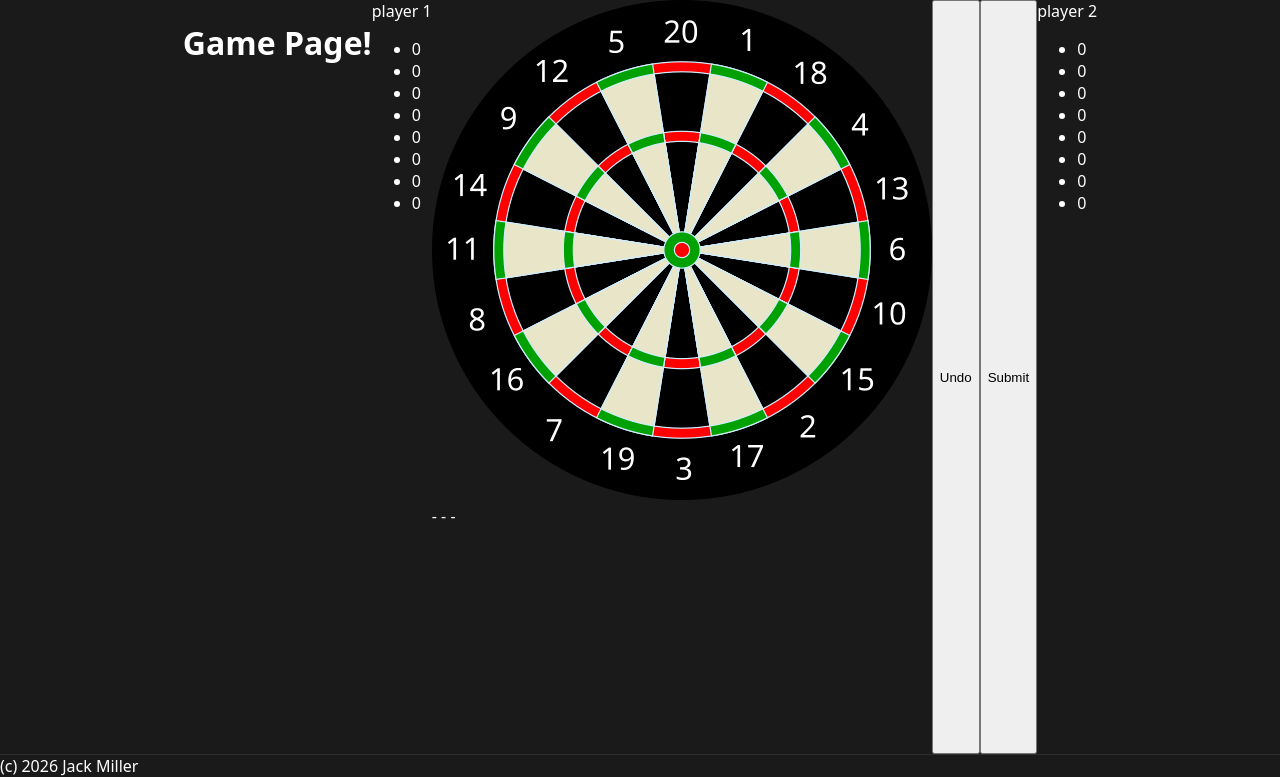
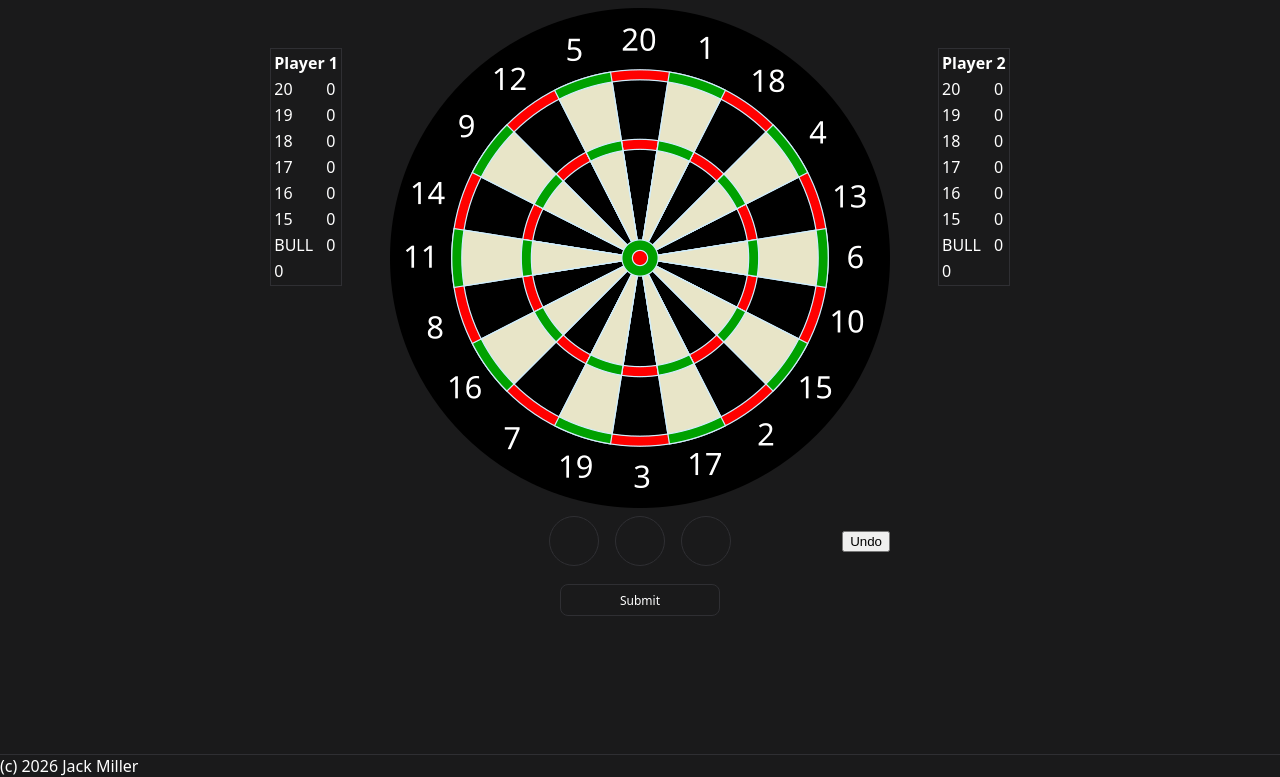
Before and after one commit to millerjw2000/python_dartbot, a Flask app: page /new_game in a window 1280 px wide. Shown: the part 23-800 px from the top of the page. Run offline with Flask 3, Linux system fonts and the light colour scheme; some libraries are stand-ins or nearby versions.

Commit message:
front end stlying

```diff
--- a/static/dartboard.js
+++ b/static/dartboard.js
@@ -36,9 +36,9 @@ const board = document.getElementById("dartboard");
 let throws = []
 
 function renderEntries() {
-    document.getElementById('dart1').textContent = throws[0] || '-'
-    document.getElementById('dart2').textContent = throws[1] || '-'
-    document.getElementById('dart3').textContent = throws[2] || '-'
+    document.getElementById('dart1').textContent = throws[0] || ''
+    document.getElementById('dart2').textContent = throws[1] || ''
+    document.getElementById('dart3').textContent = throws[2] || ''
 }
 
 function getArea(r, angle) {
--- a/static/styles.css
+++ b/static/styles.css
@@ -34,4 +34,67 @@ footer {
 #dartboard {
     width: 500px;
     height: 500px;
+    margin-top: .5rem;
 }
+
+.scoreboard {
+    margin: 3rem;
+}
+
+.scoreboard table {
+    border: 1px solid var(--secondary-color);
+}
+
+.form_section {
+    margin-top: 1rem;
+    display: flex;
+    flex-direction: column;
+    justify-content: center;
+}
+
+.entry_section {
+    display: flex;
+    align-items: center;
+    margin-bottom: 2rem;
+}
+
+.entries {
+    display: flex;
+    position: absolute;
+    left: 50%;
+    transform: translateX(-50%);
+    flex: 1;
+    font-size: .75rem;
+}
+
+.undo_button {
+    margin-left: auto;
+}
+
+.entries div {
+    height: 3rem;
+    width: 3rem;
+    border-radius: 2rem;
+    border: 1px solid var(--secondary-color);
+    margin: .5rem;
+    display: flex;
+    justify-content: center;
+    align-items: center;
+}
+
+#submit {
+    border-style: none;
+    font-family: inherit;
+    width: 10rem;
+    align-self: center;
+    height: 2rem;
+    border: 1px solid var(--secondary-color);
+    border-radius: .5rem;
+    background-color: var(--primary-color);
+    font-size: .75rem;
+    color: inherit;
+}
+
+#submit:hover {
+    background-color: gray;
+}
--- a/templates/game.html
+++ b/templates/game.html
@@ -5,46 +5,91 @@ game page
 {% endblock %}
 
 {% block content %}
-    <h1> Game Page!</h1>
 
-    <div class="board">
-        player 1
-        <ul>
-            <li id="player_1_num_20s">-</li>
-            <li id="player_1_num_19s">-</li>
-            <li id="player_1_num_18s">-</li>
-            <li id="player_1_num_17s">-</li>
-            <li id="player_1_num_16s">-</li>
-            <li id="player_1_num_15s">-</li>
-            <li id="player_1_num_bulls">-</li>
-            <li id="player_1_score"></li>
-        </ul>
+    <div class="scoreboard">
+        <table>
+            <thead>
+                <th colspan="2">Player 1</th>
+            </thead>
+            <tbody>
+                                <tr>
+                    <td>20</td><td id="player_1_num_20s">-</td>
+                </tr>
+                <tr>
+                    <td>19</td><td id="player_1_num_19s">-</td>
+                </tr>
+                <tr>
+                    <td>18</td><td id="player_1_num_18s">-</td>
+                </tr>
+                <tr>
+                    <td>17</td><td id="player_1_num_17s">-</td>
+                </tr>
+                <tr>
+                    <td>16</td><td id="player_1_num_16s">-</td>
+                </tr>
+                <tr>
+                    <td>15</td><td id="player_1_num_15s">-</td>
+                </tr>
+                <tr>
+                    <td>BULL</td><td id="player_1_num_bulls">-</td>
+                </tr>
+                <tr>
+                    <td colspan='2' id="player_1_score">0</td>
+                </tr>
+            </tbody>
+        </table>
     </div>
 
-    <div>
+    <div class="dartboard">
         <img id="dartboard" src="{{ url_for('static', filename='dartboard.png') }}">
-        <div id="entries">
-            <span id="dart1">-</span>
-            <span id="dart2">-</span>
-            <span id="dart3">-</span>
+        <div class="form_section">
+            <div class="entry_section">
+                <div class="entries">
+                    <div id="dart1"></div>
+                    <div id="dart2"></div>
+                    <div id="dart3"></div>
+                </div>
+                <div class="undo_button">
+                    <button id="undo">Undo</button>
+                </div>
+            </div>
+            <button id="submit">Submit</button>
         </div>
+
     </div>
 
-    <button id="undo">Undo</button>
-    <button id="submit">Submit</button>
-
-    <div class="board">
-        player 2
-        <ul>
-            <li id="player_2_num_20s">-</li>
-            <li id="player_2_num_19s">-</li>
-            <li id="player_2_num_18s">-</li>
-            <li id="player_2_num_17s">-</li>
-            <li id="player_2_num_16s">-</li>
-            <li id="player_2_num_15s">-</li>
-            <li id="player_2_num_bulls">-</li>
-            <li id="player_2_score"></li>
-        </ul>
+    <div class="scoreboard">
+        <table>
+            <thead>
+                <th colspan="2">Player 2</th>
+            </thead>
+            <tbody>
+                <tr>
+                    <td>20</td><td id="player_2_num_20s">-</td>
+                </tr>
+                <tr>
+                    <td>19</td><td id="player_2_num_19s">-</td>
+                </tr>
+                <tr>
+                    <td>18</td><td id="player_2_num_18s">-</td>
+                </tr>
+                <tr>
+                    <td>17</td><td id="player_2_num_17s">-</td>
+                </tr>
+                <tr>
+                    <td>16</td><td id="player_2_num_16s">-</td>
+                </tr>
+                <tr>
+                    <td>15</td><td id="player_2_num_15s">-</td>
+                </tr>
+                <tr>
+                    <td>BULL</td><td id="player_2_num_bulls">-</td>
+                </tr>
+                <tr>
+                    <td colspan='2' id="player_2_score">0</td>
+                </tr>
+            </tbody>
+        </table>
     </div>
 
     <script src="https://code.jquery.com/jquery-3.7.1.min.js"></script>
```
